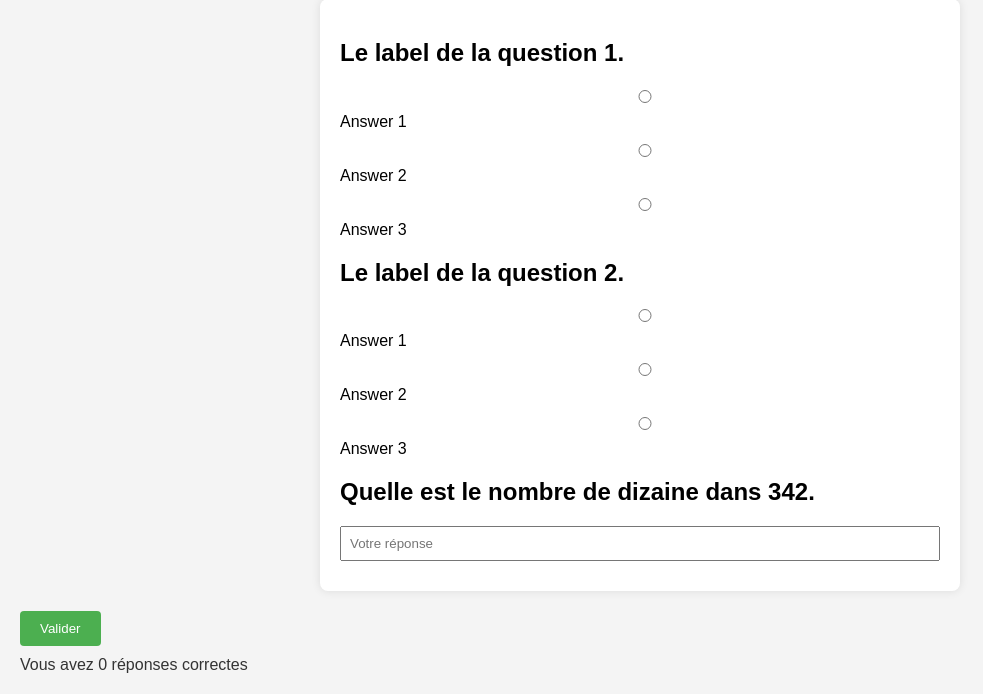
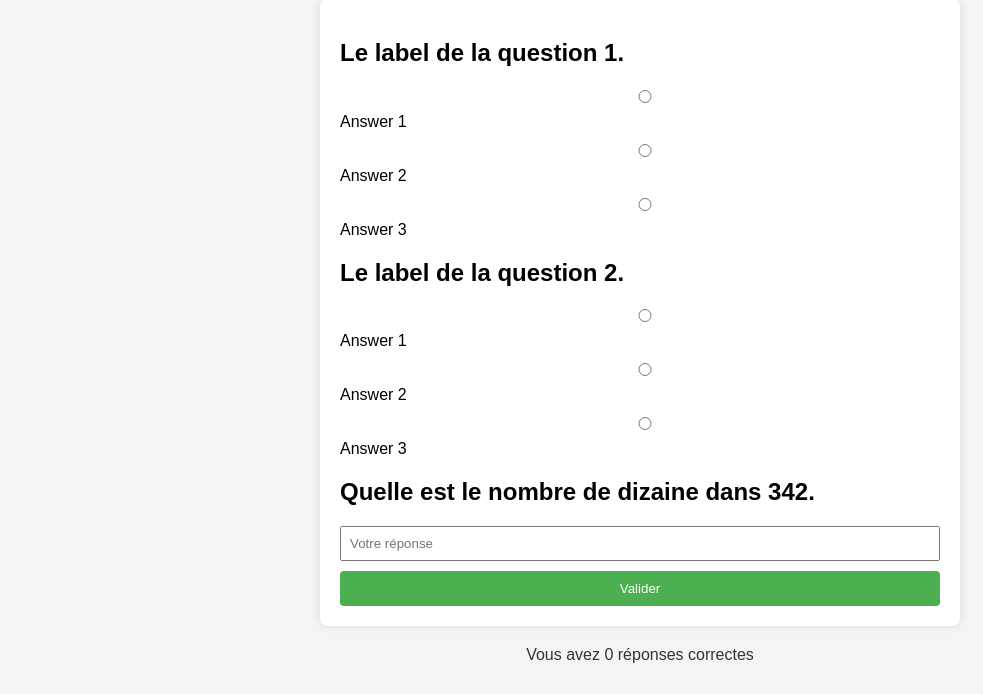
Before and after one commit to pblin28/QUIZZ_PHP, a PHP site: page / in a window 1280 px wide. Shown: the part 129-823 px from the top of the page, without its empty margins (0-983 px from the left). After the commit the page ends 792 px from the top, so only its background shows below. Run offline with PHP 8.4, Linux system fonts and the light colour scheme.

Commit message:
gestion conflit

```diff
--- a/Quizz/index.php
+++ b/Quizz/index.php
@@ -40,7 +40,8 @@ foreach ($questions as $question) {
     $question->display();
 }
 
-
+// Bouton de validation
+echo '<input type="submit" class ="result" value="Valider">';
 echo '</form>';
 $cpt=0;
 
@@ -74,7 +75,8 @@ if ($_SERVER['REQUEST_METHOD'] === 'POST') {
 // }
 // Traite la réponse...
 ?>
-<input type="submit" value="Valider">
+<div class='result'>
 <p>Vous avez <?php echo $cpt; ?> réponses correctes</p>
+</div>
 </body>
 </html>
--- a/Static/style.css
+++ b/Static/style.css
@@ -5,7 +5,9 @@ body, h1 {
     top: 0%;
 }
 
-
+.result{
+    text-align: center;
+}
 nav {
     background-color: #3498db;
     padding: 10px 0;
@@ -71,6 +73,7 @@ input[type="submit"] {
     border: none;
     border-radius: 4px;
     cursor: pointer;
+    width: 100%;
 }
 
 </style>
```
